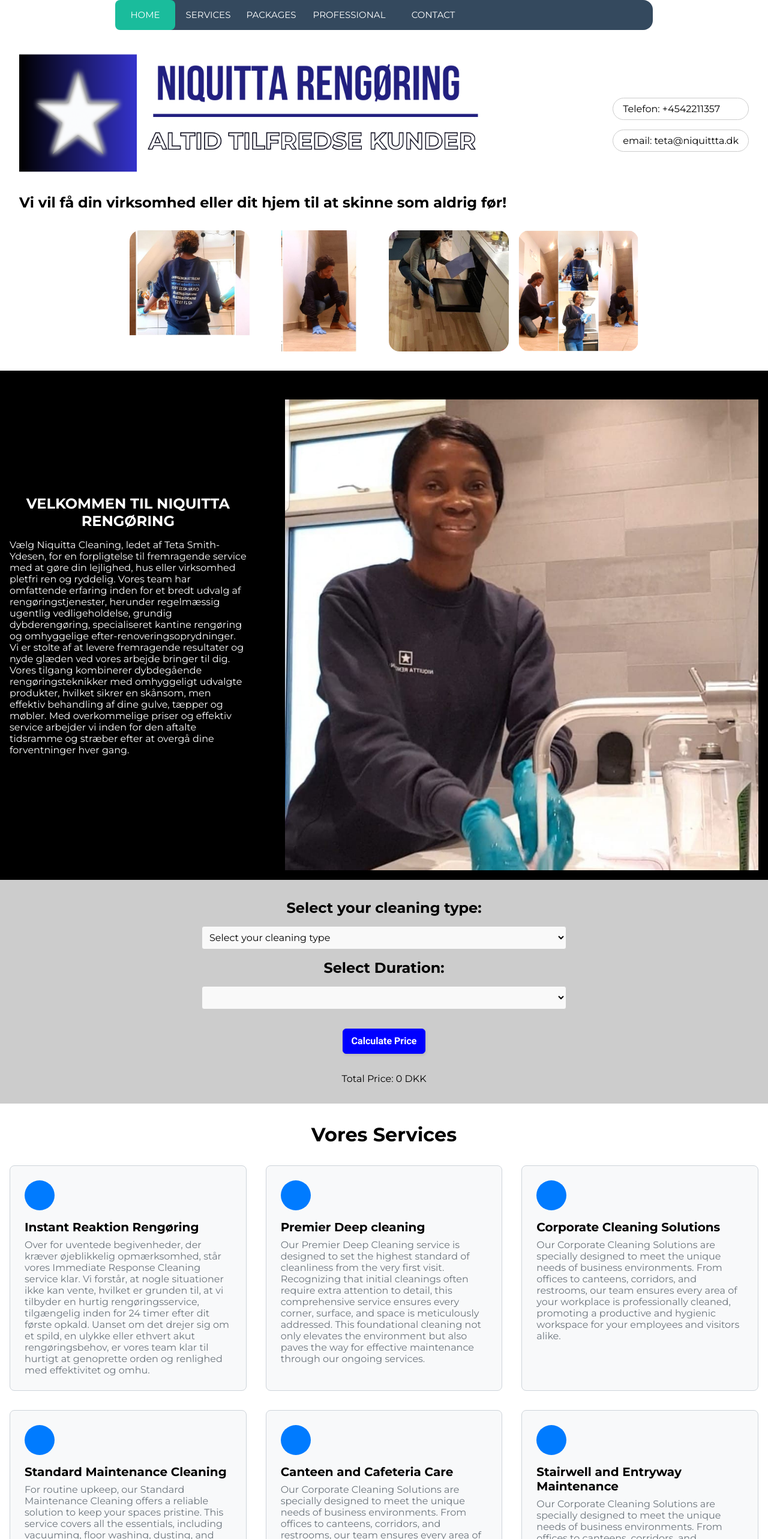
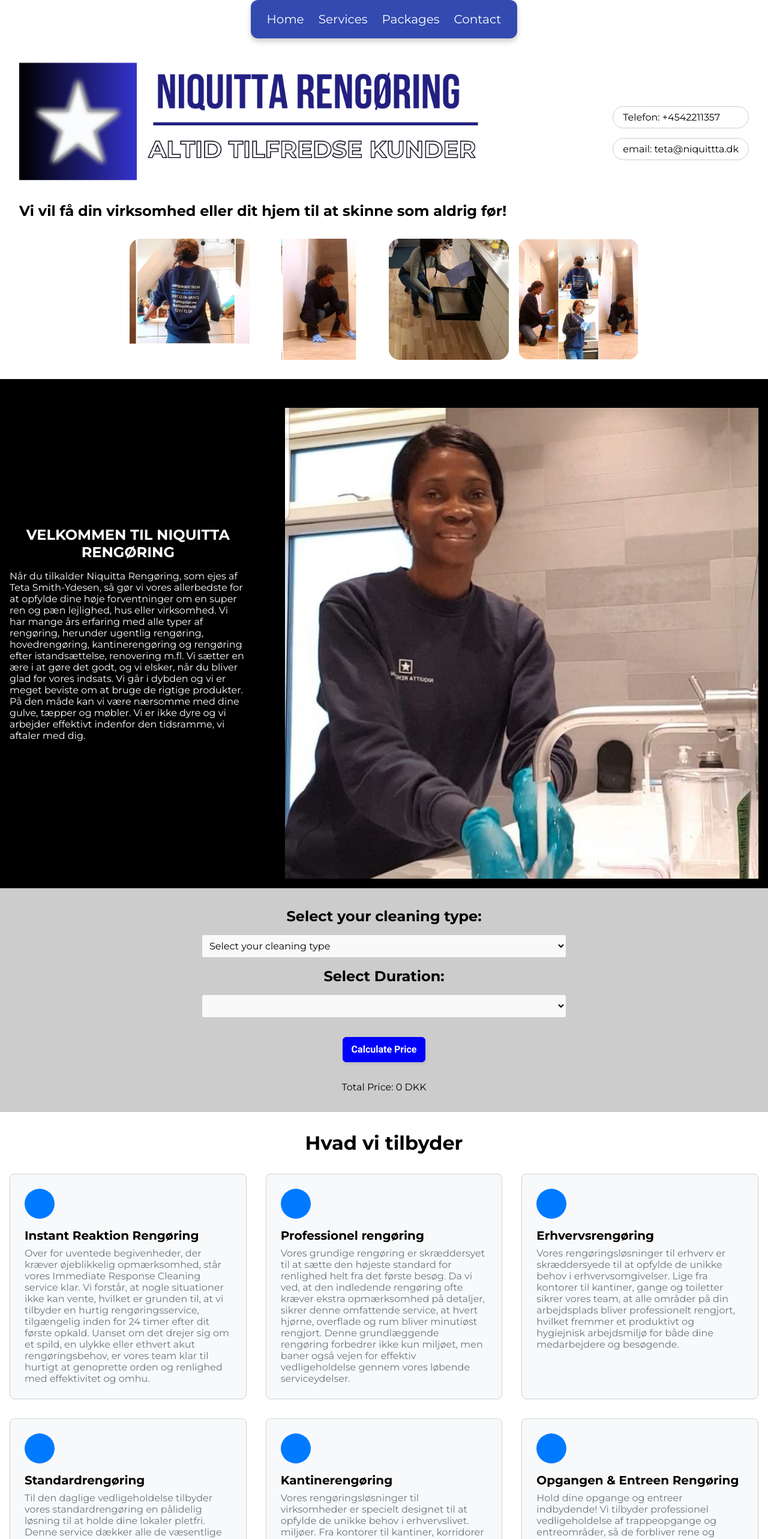
Before and after one commit to druinha/niquitta, an Angular app: page / in a window 1280 px wide. Shown: the top 2566 px of the page at 60% size. Built offline with nearby package versions, Linux system fonts and the light colour scheme.

Commit message:
design changes

```diff
--- a/src/app/main-content/main-content.component.html
+++ b/src/app/main-content/main-content.component.html
@@ -44,20 +44,18 @@
                 effective treatment for your floors, carpets, and furniture. Offering affordable rates and efficient
                 service, we
                 work within the agreed timeframe, striving to exceed your expectations every time.</p> -->
-            <p>Vælg Niquitta Cleaning, ledet af Teta Smith-Ydesen, for en forpligtelse til fremragende service med at
-                gøre din
-                lejlighed, hus eller virksomhed pletfri ren og ryddelig. Vores team har omfattende erfaring inden for et
-                bredt udvalg af
-                rengøringstjenester, herunder regelmæssig ugentlig vedligeholdelse, grundig dybderengøring,
-                specialiseret kantine
-                rengøring og omhyggelige efter-renoveringsoprydninger. Vi er stolte af at levere fremragende resultater
-                og nyde glæden
-                ved vores arbejde bringer til dig. Vores tilgang kombinerer dybdegående rengøringsteknikker med
-                omhyggeligt udvalgte
-                produkter, hvilket sikrer en skånsom, men effektiv behandling af dine gulve, tæpper og møbler. Med
-                overkommelige priser
-                og effektiv service arbejder vi inden for den aftalte tidsramme og stræber efter at overgå dine
-                forventninger hver gang.</p>
+            <p>Når du tilkalder Niquitta Rengøring, som ejes af Teta Smith-Ydesen, så gør vi vores allerbedste for at
+                opfylde dine høje
+                forventninger om en super ren og pæn lejlighed, hus eller virksomhed. Vi har mange års erfaring med alle
+                typer af
+                rengøring, herunder ugentlig rengøring, hovedrengøring, kantinerengøring og rengøring efter
+                istandsættelse, renovering
+                m.fl. Vi sætter en ære i at gøre det godt, og vi elsker, når du bliver glad for vores indsats. Vi går i
+                dybden og vi er
+                meget beviste om at bruge de rigtige produkter. På den måde kan vi være nærsomme med dine gulve, tæpper
+                og møbler. Vi er
+                ikke dyre og vi arbejder effektivt indenfor den tidsramme, vi aftaler med dig.
+            </p>
         </div>
         <div class="img">
             <img src="../../assets/img/434074536_1066756314428942_5272386139746949908_n.jpg" alt="">
@@ -68,7 +66,7 @@
     </div>
     <div class="our-services" id="services">
         <!-- <h2>Our Services</h2> -->
-        <h2>Vores Services</h2>
+        <h2>Hvad vi tilbyder</h2>
         <div class="services-grid">
             <div class="service-item">
                 <div class="icon"></div>
@@ -93,14 +91,16 @@
                         sig om et spild, en
                         ulykke eller ethvert akut rengøringsbehov, er vores team klar til hurtigt at genoprette orden og
                         renlighed med
-                        effektivitet og omhu.</p>
+                        effektivitet og omhu.
+                    </p>
                 </div>
             </div>
             <div class="service-item">
                 <div class="icon"></div>
                 <div class="text">
-                    <h4>Premier Deep cleaning</h4>
-                    <p>Our Premier Deep Cleaning service is designed to set the highest standard of cleanliness from
+                    <!-- <h4>Premier Deep cleaning</h4> -->
+                    <h4>Professionel rengøring</h4>
+                    <!-- <p>Our Premier Deep Cleaning service is designed to set the highest standard of cleanliness from
                         the
                         very first visit.
                         Recognizing that initial cleanings often require extra attention to detail, this
@@ -109,53 +109,87 @@
                         corner, surface, and space is meticulously addressed. This foundational cleaning not only
                         elevates
                         the environment but
-                        also paves the way for effective maintenance through our ongoing services.</p>
+                        also paves the way for effective maintenance through our ongoing services.</p> -->
+                    <p>
+                        Vores grundige rengøring er skræddersyet til at sætte den højeste standard for renlighed helt
+                        fra det første besøg.
+
+                        Da vi ved, at den indledende rengøring ofte kræver ekstra opmærksomhed på detaljer, sikrer denne
+                        omfattende service, at
+                        hvert hjørne, overflade og rum bliver minutiøst rengjort. Denne grundlæggende rengøring
+                        forbedrer ikke kun miljøet, men
+                        baner også vejen for effektiv vedligeholdelse gennem vores løbende serviceydelser.
+                    </p>
                 </div>
             </div>
             <div class="service-item">
                 <div class="icon"></div>
                 <div class="text">
-                    <h4>Corporate Cleaning Solutions</h4>
-                    <p>Our Corporate Cleaning Solutions are specially designed to meet the unique needs of business
+                    <!-- <h4>Corporate Cleaning Solutions</h4> -->
+                    <h4>Erhvervsrengøring</h4>
+                    <!-- <p>Our Corporate Cleaning Solutions are specially designed to meet the unique needs of business
                         environments. From offices
                         to canteens, corridors, and restrooms, our team ensures every area of your workplace is
                         professionally cleaned,
-                        promoting a productive and hygienic workspace for your employees and visitors alike.</p>
+                        promoting a productive and hygienic workspace for your employees and visitors alike.</p> -->
+                    <p>Vores rengøringsløsninger til erhverv er skræddersyede til at opfylde de unikke behov i
+                        erhvervsomgivelser. Lige fra
+                        kontorer til kantiner, gange og toiletter sikrer vores team, at alle områder på din arbejdsplads
+                        bliver professionelt
+                        rengjort, hvilket fremmer et produktivt og hygiejnisk arbejdsmiljø for både dine medarbejdere og
+                        besøgende.
+                    </p>
                 </div>
             </div>
             <div class="service-item">
                 <div class="icon"></div>
                 <div class="text">
-                    <h4>Standard Maintenance Cleaning</h4>
-                    <p>For routine upkeep, our Standard Maintenance Cleaning offers a reliable solution to keep your
+                    <!-- <h4>Standard Maintenance Cleaning</h4> -->
+                    <h4>Standardrengøring</h4>
+                    <!-- <p>For routine upkeep, our Standard Maintenance Cleaning offers a reliable solution to keep your
                         spaces
                         pristine. This
                         service covers all the essentials, including vacuuming, floor washing, dusting, and more,
                         ensuring a
                         consistently clean
-                        and welcoming environment for everyone.</p>
+                        and welcoming environment for everyone.</p> -->
+                    <p>Til den daglige vedligeholdelse tilbyder vores standardrengøring en pålidelig løsning til at
+                        holde dine lokaler pletfri.
+                        Denne service dækker alle de væsentlige elementer, herunder støvsugning, gulvvask, aftørring og
+                        mere, hvilket sikrer et
+                        konstant rent og indbydende miljø for alle.
+                    </p>
                 </div>
             </div>
             <div class="service-item">
                 <div class="icon"></div>
                 <div class="text">
-                    <h4>Canteen and Cafeteria Care</h4>
-                    <p>Our Corporate Cleaning Solutions are specially designed to meet the unique needs of business
+                    <!-- <h4>Canteen and Cafeteria Care</h4> -->
+                    <h4>Kantinerengøring</h4>
+                    <!-- <p>Our Corporate Cleaning Solutions are specially designed to meet the unique needs of business
                         environments. From offices
                         to canteens, corridors, and restrooms, our team ensures every area of your workplace is
                         professionally cleaned,
-                        promoting a productive and hygienic workspace for your employees and visitors alike.</p>
+                        promoting a productive and hygienic workspace for your employees and visitors alike.</p> -->
+                    <p>Vores rengøringsløsninger til virksomheder er specielt designet til at opfylde de unikke behov i
+                        erhvervslivet.
+                        miljøer. Fra kontorer
+                        til kantiner, korridorer og toiletter sikrer vores team, at alle områder på din arbejdsplads er
+                        professionelt rengjort,
+                        og fremmer et produktivt og hygiejnisk arbejdsområde for både medarbejdere og besøgende.
+                    </p>
                 </div>
             </div>
             <div class="service-item">
                 <div class="icon"></div>
                 <div class="text">
-                    <h4>Stairwell and Entryway Maintenance</h4>
-                    <p>Our Corporate Cleaning Solutions are specially designed to meet the unique needs of business
-                        environments. From offices
-                        to canteens, corridors, and restrooms, our team ensures every area of your workplace is
-                        professionally cleaned,
-                        promoting a productive and hygienic workspace for your employees and visitors alike.</p>
+                    <!-- <h4>Stairwell and Entryway Maintenance</h4> -->
+                    <h4>Opgangen & Entreen Rengøring</h4>
+                    <p>Hold dine opgange og entreer indbydende!
+                        Vi tilbyder professionel vedligeholdelse af trappeopgange og entreområder, så de forbliver rene
+                        og præsentable.
+                        Giv et godt førstehåndsindtryk med rene og velholdte opgange og entreer!
+                    </p>
                 </div>
             </div>
         </div>
@@ -165,9 +199,11 @@
 
     </div>
     <div class="professional-cleaning" id="professional">
-        <h2>Professional Cleaning</h2>
+        <!-- <h2>Professional Cleaning</h2> -->
+        <h2>Professionel rengøring</h2>
         <div class="professional">
             <h4>Commitment to Excellence with Approved Cleaning Agents and Protection</h4>
+            <h4></h4>
             <p>In our pursuit of delivering unparalleled cleaning services, we place a significant emphasis on the
                 health and safety of
                 your environments. Our ethos is grounded in the meticulous selection and application of approved
@@ -201,17 +237,27 @@
     </div>
     <div class="commitment">
         <h2>Commintment to Excellence</h2>
-        <p>Our commitment to excellence is evident in every task we undertake. Let us handle the cleaning, so you can
+        <div class="content-commintment">
+            <img src="../../assets/img/116156559_285399415897973_7337244653328627980_n.jpg" alt="">
+            <div class="text-wrap">
+                <p>Our commitment to excellence is evident in every task we undertake. Let us handle the cleaning, so
+                    you
+                    can
                     focus on
                     what matters most in your business or daily life.
                     Contact us to discover how our tailored cleaning solutions can benefit you.</p>
-        <img src="../../assets/img/116156559_285399415897973_7337244653328627980_n.jpg" alt="">
+
                 <p>Elevate the standard of your environment with our premium cleaning services, where excellence meets
                     meticulous care. Our
-            commitment extends beyond mere cleaning to encompass the use of approved cleaning agents and protection
+                    commitment extends beyond mere cleaning to encompass the use of approved cleaning agents and
+                    protection
                     measures,
-            ensuring not only a pristine environment but also one that upholds the highest standards of safety and
+                    ensuring not only a pristine environment but also one that upholds the highest standards of safety
+                    and
                     quality.</p>
+            </div>
+        </div>
+
     </div>
     <div class="packages-wrapper" id="packages">
         <div class="package-title">
--- a/src/app/navbar/navbar.component.html
+++ b/src/app/navbar/navbar.component.html
@@ -1,10 +1,9 @@
 <div class="body">
     <nav>
-        <a href="#home">Home</a>
-        <a href="#services">Services</a>
-        <a href="#packages">Packages</a>
-        <a href="#professional">Professional</a>
-        <a href="#footer">Contact</a>
+        <li><a href="#home">Home</a></li>
+        <li class="center"><a href="#services">Services</a></li>
+        <li class="upward"><a href="#packages">Packages</a></li>
+        <li class="forward"><a href="#footer">Contact</a></li>
         <div class="animation start-home"></div>
     </nav>
 </div>
--- a/src/app/navbar/navbar.component.scss
+++ b/src/app/navbar/navbar.component.scss
@@ -5,104 +5,62 @@
 }
 
 nav {
-  position: relative;
-  width: 70%;
-  height: 50px;
-  background-color: #34495e;
-  border-radius: 1rem;
-}
-nav a {
-  line-height: 50px;
-  height: 100%;
-  font-size: 15px;
-  display: inline-block;
-  position: relative;
-  z-index: 1;
-  text-decoration: none;
-  text-transform: uppercase;
-  text-align: center;
-  color: white;
-  cursor: pointer;
-}
-nav .animation {
-  position: absolute;
-  height: 100%;
-  top: 0;
-  z-index: 0;
-  transition: all 0.5s ease 0s;
-  border-radius: 8px;
-}
-a:nth-child(1) {
-  width: 100px;
-}
-a:nth-child(2) {
-  width: 110px;
-}
-a:nth-child(3) {
-  width: 100px;
-}
-a:nth-child(4) {
-  width: 160px;
-}
-a:nth-child(5) {
-  width: 120px;
-}
-nav .start-home,
-a:nth-child(1):hover ~ .animation {
-  width: 100px;
-  left: 0;
-  background-color: #1abc9c;
-}
-nav .start-about,
-a:nth-child(2):hover ~ .animation {
-  width: 110px;
-  left: 100px;
-  background-color: #e74c3c;
-}
-nav .start-blog,
-a:nth-child(3):hover ~ .animation {
-  width: 100px;
-  left: 210px;
-  background-color: #3498db;
-}
-nav .start-portefolio,
-a:nth-child(4):hover ~ .animation {
-  width: 160px;
-  left: 310px;
-  background-color: #9b59b6;
-}
-nav .start-contact,
-a:nth-child(5):hover ~ .animation {
-  width: 120px;
-  left: 470px;
-  background-color: #e67e22;
+  display: flex;
+  align-items: center;
+  background: #334ab1;
+  padding: 20px 15px;
+  border-radius: 12px;
+  box-shadow: 0 5px 10px rgba(0, 0, 0, 0.2);
 }
 
-body {
-  font-size: 12px;
-  font-family: sans-serif;
-  background: #2c3e50;
+nav li {
+  list-style: none;
+  margin: 0 12px;
 }
-h1 {
-  text-align: center;
-  margin: 40px 0 40px;
-  text-align: center;
-  font-size: 30px;
-  color: #ecf0f1;
-  text-shadow: 2px 2px 4px #000000;
-  font-family: "Cherry Swash", cursive;
+nav li a {
+  position: relative;
+  color: #ffffff;
+  font-size: 20px;
+  font-weight: 500;
+  padding: 6px 0;
+  text-decoration: none;
 }
 
-p {
+nav li a:before {
+  content: "";
   position: absolute;
-  bottom: 20px;
-  width: 100%;
-  text-align: center;
-  color: #ecf0f1;
-  font-family: "Cherry Swash", cursive;
-  font-size: 16px;
+  bottom: 0;
+  left: 0;
+  height: 3px;
+  width: 0%;
+  background: #34efdf;
+  border-radius: 12px;
+  transition: all 0.4s ease;
 }
 
-span {
-  color: #2bd6b4;
+nav li a:hover:before {
+  width: 100%;
 }
+nav li.centre a:before {
+  left: 50%;
+  transform: translateX(-50%);
+}
+nav li.upward a:before {
+  width: 100%;
+  bottom: -5px;
+  opacity: 0;
+}
+nav li.upward a:hover:before {
+  bottom: 0px;
+  opacity: 1;
+}
+nav li.forward a:before {
+  width: 100%;
+  transform: scaleX(0);
+  transform-origin: right;
+  transition: transform 0.4s ease;
+}
+nav li.forward a:hover:before {
+  transform: scaleX(1);
+  transform-origin: left;
+}
```
Also changed, not shown: src/app/main-content/main-content.component.scss (+43 -7 lines), src/app/price-selection/price-selection.component.ts (+4 -4 lines). Lines whose indentation alone changed are shown as unchanged.
